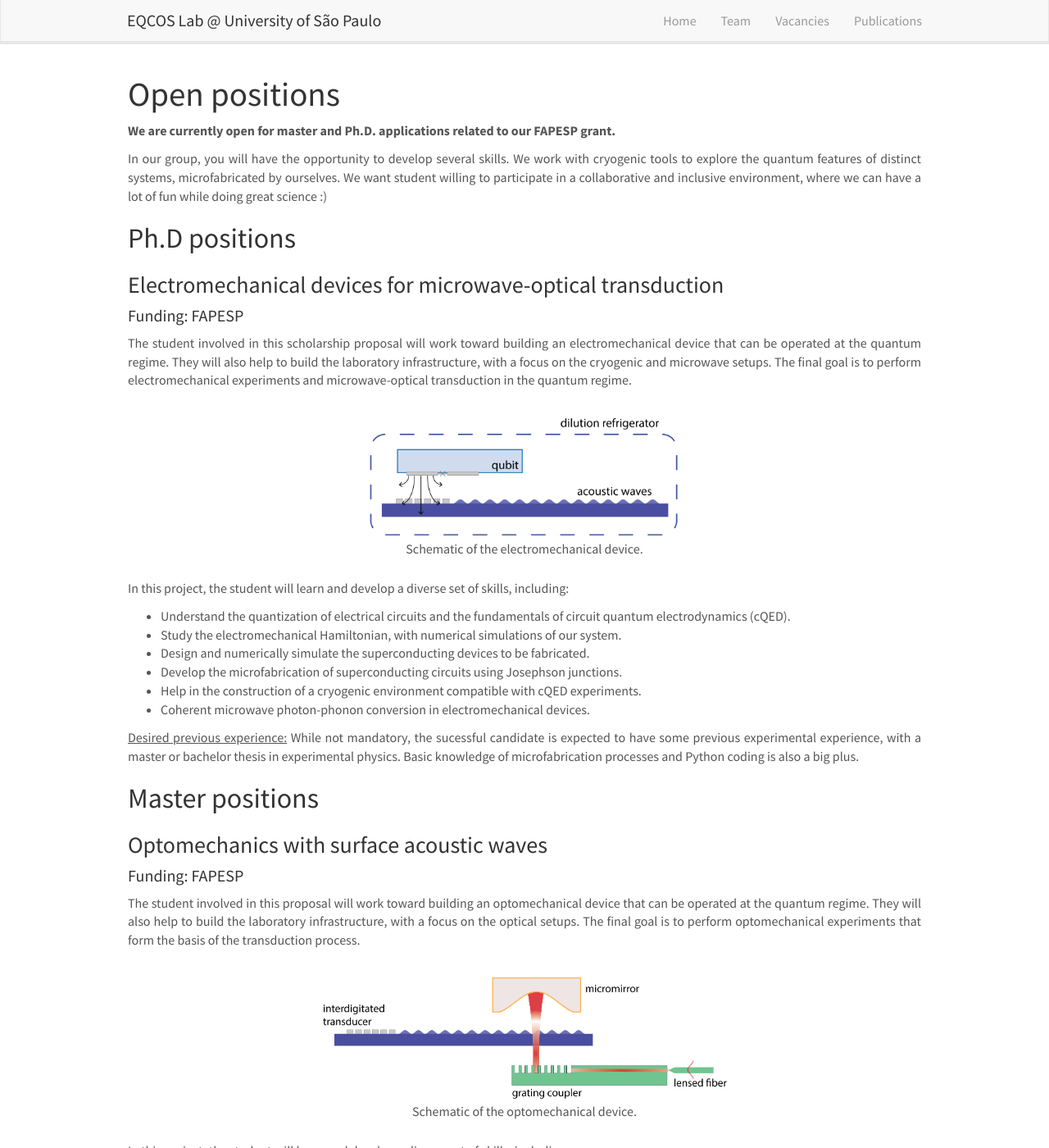
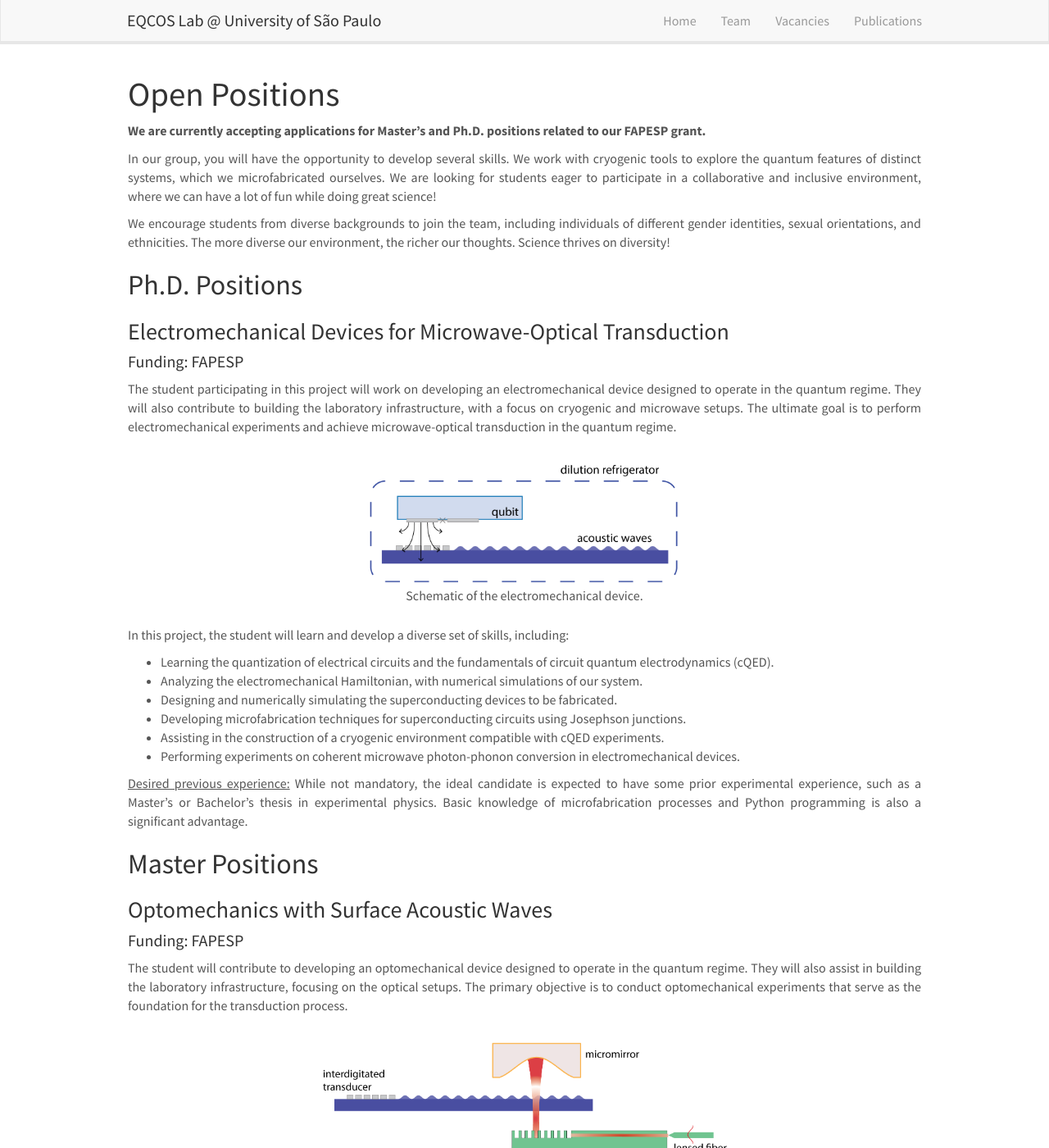
Before and after one commit to rsilvabenevides/eqcos.org, a Jekyll site: the page built from _pages/openings.md, in a window 1280 px wide and 1400 px high. Shown: the whole window at 82% size. Built offline with Jekyll 4.4.1, drawn with Linux system fonts in a browser that asks for light colours; nearby versions of some CDN libraries; some of the changed text lies outside the part shown.

Commit message:
Changes in the text

```diff
--- a/_includes/head.html
+++ b/_includes/head.html
@@ -9,5 +9,5 @@
 {% if jekyll.environment == 'production' %}
 {% include analytics.html %}
 {% endif %}
-<link rel="icon" href="{{ site.baseurl }}/images/favicon.png" type="image/png">
+<!-- <link rel="icon" href="{{ site.baseurl }}/images/favicon.png" type="image/png"> -->
 </head>
--- a/_includes/header.html
+++ b/_includes/header.html
@@ -7,7 +7,6 @@
 		<span class="icon-bar"></span>
 		<span class="icon-bar"></span>
 	  </button>
-
     <a class="navbar-brand" href="{{ site.url }}{{ site.baseurl }}/">EQCOS Lab @ University of São Paulo</a>
 	</div>
 	<div class="collapse navbar-collapse" id="navbar-collapse-1">
--- a/_pages/openings.md
+++ b/_pages/openings.md
@@ -6,20 +6,19 @@ sitemap: false
 permalink: /vacancies
 ---
 
-# Open positions
+# Open Positions
 
-**We are currently open for master and Ph.D. applications related to our FAPESP grant.**
+**We are currently accepting applications for Master’s and Ph.D. positions related to our FAPESP grant.**
 
-<p style="text-align: justify;"> In our group, you will have the opportunity to develop several skills. We work with cryogenic tools to explore the quantum features of distinct systems, microfabricated by ourselves. We want student willing to participate in a collaborative and inclusive environment, where we can have a lot of fun while doing great science :) </p>
+<p style="text-align: justify;"> In our group, you will have the opportunity to develop several skills. We work with cryogenic tools to explore the quantum features of distinct systems, which we microfabricated ourselves. We are looking for students eager to participate in a collaborative and inclusive environment, where we can have a lot of fun while doing great science! </p>
 
-## Ph.D positions
+<p style="text-align: justify;">We encourage students from diverse backgrounds to join the team, including individuals of different gender identities, sexual orientations, and ethnicities. The more diverse our environment, the richer our thoughts. Science thrives on diversity!</p>
 
-### Electromechanical devices for microwave-optical transduction
+## Ph.D. Positions
+
+### Electromechanical Devices for Microwave-Optical Transduction
 #### Funding: FAPESP
-<p style="text-align: justify;">The student involved in this scholarship proposal will work toward building an electromechanical
-device that can be operated at the quantum regime. They will also help to build the laboratory
-infrastructure, with a focus on the cryogenic and microwave setups. The final goal is to perform electromechanical
-experiments and microwave-optical transduction in the quantum regime.</p>
+<p style="text-align: justify;">The student participating in this project will work on developing an electromechanical device designed to operate in the quantum regime. They will also contribute to building the laboratory infrastructure, with a focus on cryogenic and microwave setups. The ultimate goal is to perform electromechanical experiments and achieve microwave-optical transduction in the quantum regime.</p>
 
 <figure  style="text-align: center; margin: 0 auto;">
   <img src="images/research/Electromec.png" alt="Image description" width="400"/>
@@ -29,23 +28,20 @@ experiments and microwave-optical transduction in the quantum regime.</p>
 
 <p style="text-align: justify;margin-top: 25px;">In this project, the student will learn and develop a diverse set of skills, including:</p>
 
-* Understand the quantization of electrical circuits and the fundamentals of circuit quantum electrodynamics (cQED).
-* Study the electromechanical Hamiltonian, with numerical simulations of our system.
-* Design and numerically simulate the superconducting devices to be fabricated.
-* Develop the microfabrication of superconducting circuits using Josephson junctions.
-* Help in the construction of a cryogenic environment compatible with cQED experiments.
-* Coherent microwave photon-phonon conversion in electromechanical devices.
+* Learning the quantization of electrical circuits and the fundamentals of circuit quantum electrodynamics (cQED).
+* Analyzing the electromechanical Hamiltonian, with numerical simulations of our system.
+* Designing and numerically simulating the superconducting devices to be fabricated.
+* Developing microfabrication techniques for superconducting circuits using Josephson junctions.
+* Assisting in the construction of a cryogenic environment compatible with cQED experiments.
+* Performing experiments on coherent microwave photon-phonon conversion in electromechanical devices.
 
-<u>Desired previous experience:</u> While not mandatory, the sucessful candidate is expected to have some previous experimental experience, with a master or bachelor thesis in experimental physics. Basic knowledge of microfabrication processes and Python coding    is also a big plus.
+<u>Desired previous experience:</u> While not mandatory, the ideal candidate is expected to have some prior experimental experience, such as a Master’s or Bachelor’s thesis in experimental physics. Basic knowledge of microfabrication processes and Python programming is also a significant advantage.
 
-## Master positions
+## Master Positions
 
-### Optomechanics with surface acoustic waves
+### Optomechanics with Surface Acoustic Waves
 #### Funding: FAPESP
-<p style="text-align: justify;">The student involved in this proposal will work toward building an optomechanical device that
-can be operated at the quantum regime. They will also help to build the laboratory infrastructure,
-with a focus on the optical setups. The final goal is to perform optomechanical experiments that form
-the basis of the transduction process.</p>
+<p style="text-align: justify;">The student will contribute to developing an optomechanical device designed to operate in the quantum regime. They will also assist in building the laboratory infrastructure, focusing on the optical setups. The primary objective is to conduct optomechanical experiments that serve as the foundation for the transduction process.</p>
 
 <figure  style="text-align: center; margin: 0 auto;">
   <img src="images/research/Optomec.png" alt="Image description" width="500"/>
@@ -55,26 +51,26 @@ the basis of the transduction process.</p>
 
 <p style="text-align: justify;margin-top: 25px;">In this project, the student will learn and develop a diverse set of skills, including:</p>
 
-* Study optical cavities, learning basic concepts.
-* Understand the optomechanical Hamiltonian, with numerical simulations of our system.
-* Develop the microfabrication of micromirrors.
-* Fabricate optomechanical devices.
-* Measurement of optomechanical devices at room temperature.
-* Cryogenic measurements of optomechanical devices, with single-phonon level experiments.
+* Studying optical cavities and learning basic concepts.
+* Understanding the optomechanical Hamiltonian, supported by numerical simulations of our system.
+* Fabricating micromirrors and optomechanical devices.
+* Measuring optomechanical devices at room temperature.
+* Performing cryogenic measurements of optomechanical devices, including single-phonon level experiments.
+<div style="text-align: justify;">
+<br>
 
+### How to Apply
 
-<div style="text-align: justify;">
-<br><br>
-<p style="text-align: justify;">If you are interested in working with us as a master's or PhD student, please send me an [email](mailto:rsilvabenevides@gmail.com). State briefly why you are interested and attach a CV, including information about the grades you had as an undergraduate. No need for a separate cover letter or certificates. **Important**: Please insert _"Application PhD"_ or _"Application Master"_ in the subject line.</p>
+<p style="text-align: justify;">If you are interested in joining us as a Master’s or Ph.D. student, please send us an [email](mailto:rsilvabenevides@gmail.com). Briefly explain why you are interested, and attach a CV that includes your undergraduate grades. There is no need for a separate cover letter or certificates. **Important**: Please include _"Application PhD"_ or _"Application Master"_ in the subject line.</p>
+<br>
+### Bachelor Projects
+<p style="text-align: justify;">We are always open to new Bachelor's students. At the moment, we are offering the following projects:</p>
 
-### Bachelor projects
-<p style="text-align: justify;">We are always open for new bachelor students. At the moment, we can offer the following projects:</p>
+* <u>Introduction to Circuit Quantum Electrodynamics</u>: Learn how to quantize electrical circuits and the fundamentals of superconducting circuits and qubits.
+* <u>Simulations of Superconducting Qubits</u>: Help with the numerical simulations of superconducting devices to be fabricated, including finite element method simulations and Python coding.
+* <u>Introduction to Quantum Transduction</u>: Understand the constraints and explore potential solutions to the challenging problem of transducing quantum states.
 
-* <u>Introduction to circuit quantum electrodynamics</u>: The student will learn how to quantize electrical circuits and the fundamentals of superconducting circuits and qubits.
-* <u>Simulations of superconducting qubits</u>: The student will help in the numerical simulation of the superconducting devices we will fabricate. This will include finite element method simulations and some Python coding.
-* <u>Introduction to quantum transduction</u>: The student will learn what are the constrains and think in possible solutions for the difficult problem of transducing quantum states.
-
-<p style="text-align: justify;"> And we are always to discuss particular interests of students wanting to join the team. Just drop by to discuss with us!</p>
+<p style="text-align: justify;"> We are also happy to discuss the specific interests of students who want to join the team. Feel free to reach out and chat with us!</p>
 
 <!-- <figure>
 <img src="{{ site.url }}{{ site.baseurl }}/images/picpic/Gallery/DSC_0696.jpg" width="95%">
```
Also changed, not shown: _pages/home.md (+4 -6 lines).
